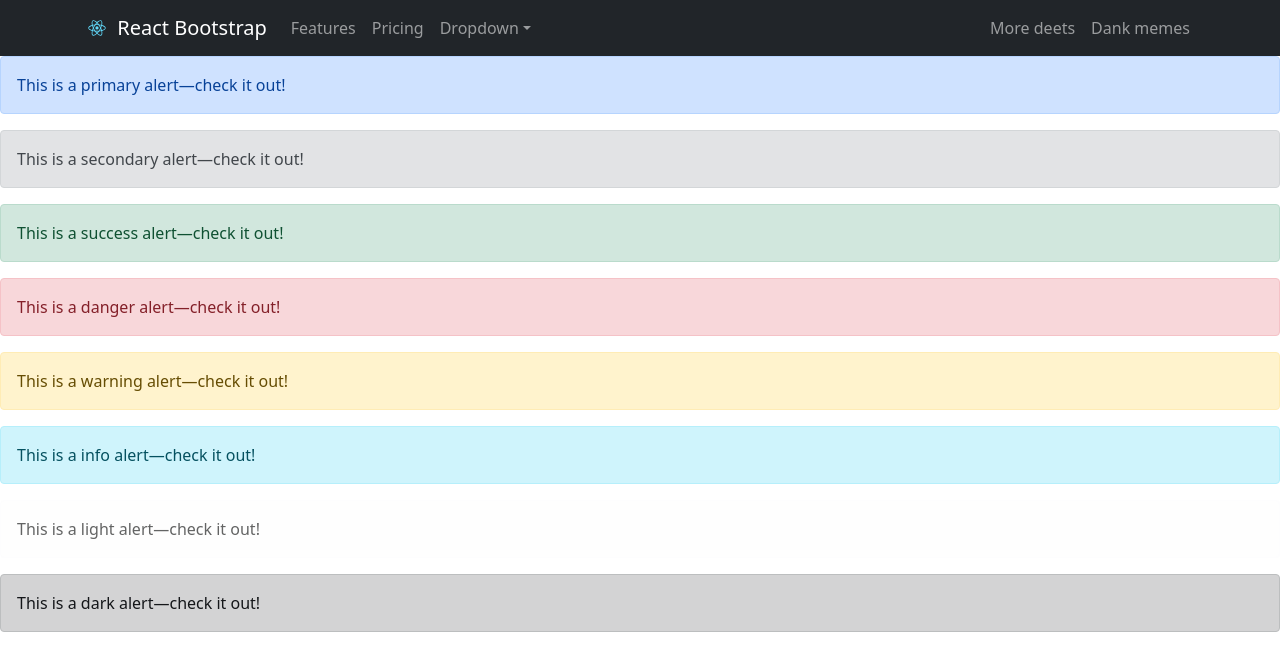
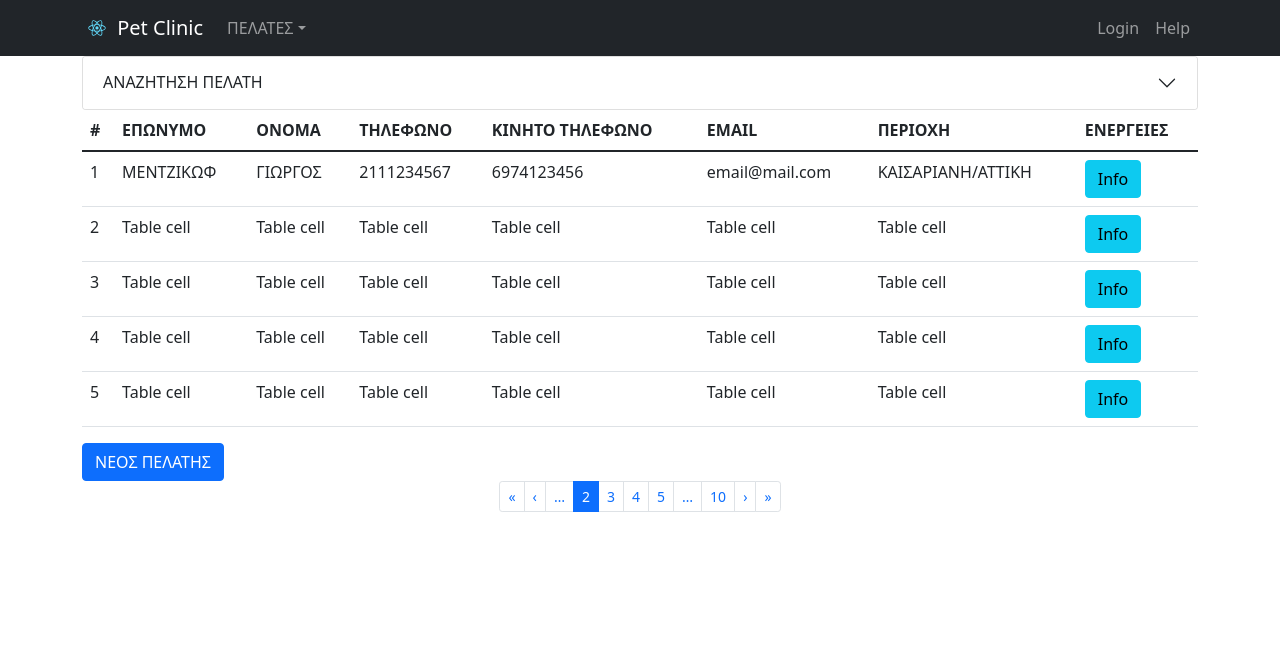
Before and after one commit to gmentzik/petclinic_frontend, a React (Create React App) app: page / in a window 1280 px wide. Shown: the top 670 px of the page. Built offline with nearby package versions, Linux system fonts and the light colour scheme.

Commit message:
FIRST LOOK AT CUSTOMER LIST

```diff
--- a/public/index.html
+++ b/public/index.html
@@ -24,7 +24,7 @@
       work correctly both with client-side routing and a non-root public URL.
       Learn how to configure a non-root public URL by running `npm run build`.
     -->
-    <title>React App</title>
+    <title>Pet Clinic</title>
   </head>
   <body>
     <noscript>You need to enable JavaScript to run this app.</noscript>
--- a/src/App.tsx
+++ b/src/App.tsx
@@ -2,7 +2,8 @@ import React from 'react';
 import logo from './logo.svg';
 // import './App.css';
 import 'bootstrap/dist/css/bootstrap.min.css';
-import { Alert, Container, Nav, Navbar, NavDropdown } from 'react-bootstrap';
+import { Accordion, Button, Col, Container, Form, Nav, Navbar, NavDropdown, Row, Table } from 'react-bootstrap';
+import PageIndex from './components/PageIndex';
 
 function App() {
   return (
@@ -18,47 +19,128 @@ function App() {
                 height="30"
                 className="d-inline-block align-top"
               />{' '}
-              React Bootstrap
+              Pet Clinic
             </Navbar.Brand>
             <Navbar.Toggle aria-controls="responsive-navbar-nav" />
             <Navbar.Collapse id="responsive-navbar-nav">
               <Nav className="me-auto">
-                <Nav.Link href="#features">Features</Nav.Link>
-                <Nav.Link href="#pricing">Pricing</Nav.Link>
-                <NavDropdown title="Dropdown" id="collasible-nav-dropdown">
-                  <NavDropdown.Item href="#action/3.1">Action</NavDropdown.Item>
-                  <NavDropdown.Item href="#action/3.2">Another action</NavDropdown.Item>
-                  <NavDropdown.Item href="#action/3.3">Something</NavDropdown.Item>
-                  <NavDropdown.Divider />
-                  <NavDropdown.Item href="#action/3.4">Separated link</NavDropdown.Item>
+                <NavDropdown title="ΠΕΛΑΤΕΣ" id="collasible-nav-dropdown">
+                  <NavDropdown.Item href="#action/3.1">ΛΙΣΤΑ ΠΕΛΑΤΩΝ</NavDropdown.Item>
+                  <NavDropdown.Item href="#action/3.2">ΝΕΟΣ ΠΕΛΑΤΗΣ</NavDropdown.Item>
                 </NavDropdown>
               </Nav>
+
               <Nav>
-                <Nav.Link href="#deets">More deets</Nav.Link>
-                <Nav.Link eventKey={2} href="#memes">
-                  Dank memes
-                </Nav.Link>
+                <Nav.Link href="#logine">Login</Nav.Link>
+                <Nav.Link eventKey={2} href="#help">Help</Nav.Link>
               </Nav>
             </Navbar.Collapse>
           </Container>
         </Navbar>
       </header>
       <body>
-        {[
-          'primary',
-          'secondary',
-          'success',
-          'danger',
-          'warning',
-          'info',
-          'light',
-          'dark',
-        ].map((variant, idx) => (
-          <Alert key={idx} variant={variant}>
-            This is a {variant} alert—check it out!
-          </Alert>
-        ))}
+        <Container fluid="md">
+          <Row>
+            <Accordion>
+              <Accordion.Item eventKey="0">
+                <Accordion.Header>ΑΝΑΖΗΤΗΣΗ ΠΕΛΑΤΗ</Accordion.Header>
+                <Accordion.Body>
+                  <Form>
+                    <Row className="mb-3">
+                      <Form.Group as={Col} controlId="formGridName">
+                        <Form.Control type="text" placeholder="ΟΝΟΜΑ" />
+                      </Form.Group>
+                      <Form.Group as={Col} controlId="formGridSurname">
+                        <Form.Control type="text" placeholder="ΕΠΩΝΥΜΟ" />
+                      </Form.Group>
+                      <Form.Group as={Col}>
+                        <Button variant="primary" type="submit">
+                          ΑΝΑΖΗΤΗΣΗ
+                        </Button>
+                      </Form.Group>
+                    </Row>
+                  </Form>
+                </Accordion.Body>
+              </Accordion.Item>
+            </Accordion>
+          </Row>
+          <Row>
+            <Table responsive="sm">
+              <thead>
+                <tr>
+                  <th>#</th>
+                  <th>ΕΠΩΝΥΜΟ</th>
+                  <th>ΟΝΟΜΑ</th>
+                  <th>ΤΗΛΕΦΩΝΟ</th>
+                  <th>ΚΙΝΗΤΟ ΤΗΛΕΦΩΝΟ</th>
+                  <th>EMAIL</th>
+                  <th>ΠΕΡΙΟΧΗ</th>
+                  <th>ΕΝΕΡΓΕΙΕΣ</th>
+                </tr>
+              </thead>
+              <tbody>
+                <tr>
+                  <td>1</td>
+                  <td>ΜΕΝΤΖΙΚΩΦ</td>
+                  <td>ΓΙΩΡΓΟΣ</td>
+                  <td>2111234567</td>
+                  <td>6974123456</td>
+                  <td>email@mail.com</td>
+                  <td>ΚΑΙΣΑΡΙΑΝΗ/ΑΤΤΙΚΗ</td>
+                  <td><Button variant="info">Info</Button></td>
+                </tr>
+                <tr>
+                  <td>2</td>
+                  <td>Table cell</td>
+                  <td>Table cell</td>
+                  <td>Table cell</td>
+                  <td>Table cell</td>
+                  <td>Table cell</td>
+                  <td>Table cell</td>
+                  <td><Button variant="info">Info</Button></td>
+                </tr>
+                <tr>
+                  <td>3</td>
+                  <td>Table cell</td>
+                  <td>Table cell</td>
+                  <td>Table cell</td>
+                  <td>Table cell</td>
+                  <td>Table cell</td>
+                  <td>Table cell</td>
+                  <td><Button variant="info">Info</Button></td>
+                </tr>
+                <tr>
+                  <td>4</td>
+                  <td>Table cell</td>
+                  <td>Table cell</td>
+                  <td>Table cell</td>
+                  <td>Table cell</td>
+                  <td>Table cell</td>
+                  <td>Table cell</td>
+                  <td><Button variant="info">Info</Button></td>
+                </tr>
+                <tr>
+                  <td>5</td>
+                  <td>Table cell</td>
+                  <td>Table cell</td>
+                  <td>Table cell</td>
+                  <td>Table cell</td>
+                  <td>Table cell</td>
+                  <td>Table cell</td>
+                  <td><Button variant="info">Info</Button></td>
+                </tr>
+              </tbody>
+            </Table>
+            <div className="d-flex justify-content-start">
+              <Button variant="primary">ΝΕΟΣ ΠΕΛΑΤΗΣ</Button>
+            </div>
+            <PageIndex active={2} total={10} />
+          </Row>
+
+        </Container>
+
       </body>
+
     </div>
   );
 }
--- /dev/null
+++ b/src/components/PageIndex.tsx
@@ -0,0 +1,46 @@
+import React from "react";
+import { Pagination } from "react-bootstrap";
+
+
+interface Props {
+  active: number;
+  total: number;
+}
+
+const PageIndex = (props: Props) => {
+
+  let active = props.active;
+  let items = [];
+  const displayNumbers = 3;
+  const startIndex = props.active;
+  const endIndex = (startIndex + displayNumbers < props.total) ? startIndex + displayNumbers : props.total - 1;
+  if (startIndex > 1) {
+      items.push(<Pagination.Ellipsis />,);
+  };
+  for (let number = startIndex; number <= endIndex; number++) {
+    items.push(
+      <Pagination.Item key={number} active={number === active}>
+        {number}
+      </Pagination.Item>,
+    );
+  }
+  if (endIndex < props.total - 1) {
+    items.push(<Pagination.Ellipsis />,);
+  };
+  items.push(<Pagination.Item key={props.total} active={props.total === active}>{props.total}</Pagination.Item>);
+
+
+  return (
+    <div className="d-flex justify-content-center">
+      <Pagination size="sm">
+        <Pagination.First />
+        <Pagination.Prev />
+        {items}
+        <Pagination.Next />
+        <Pagination.Last />
+      </Pagination>
+    </div>
+  );
+};
+
+export default PageIndex;
```
